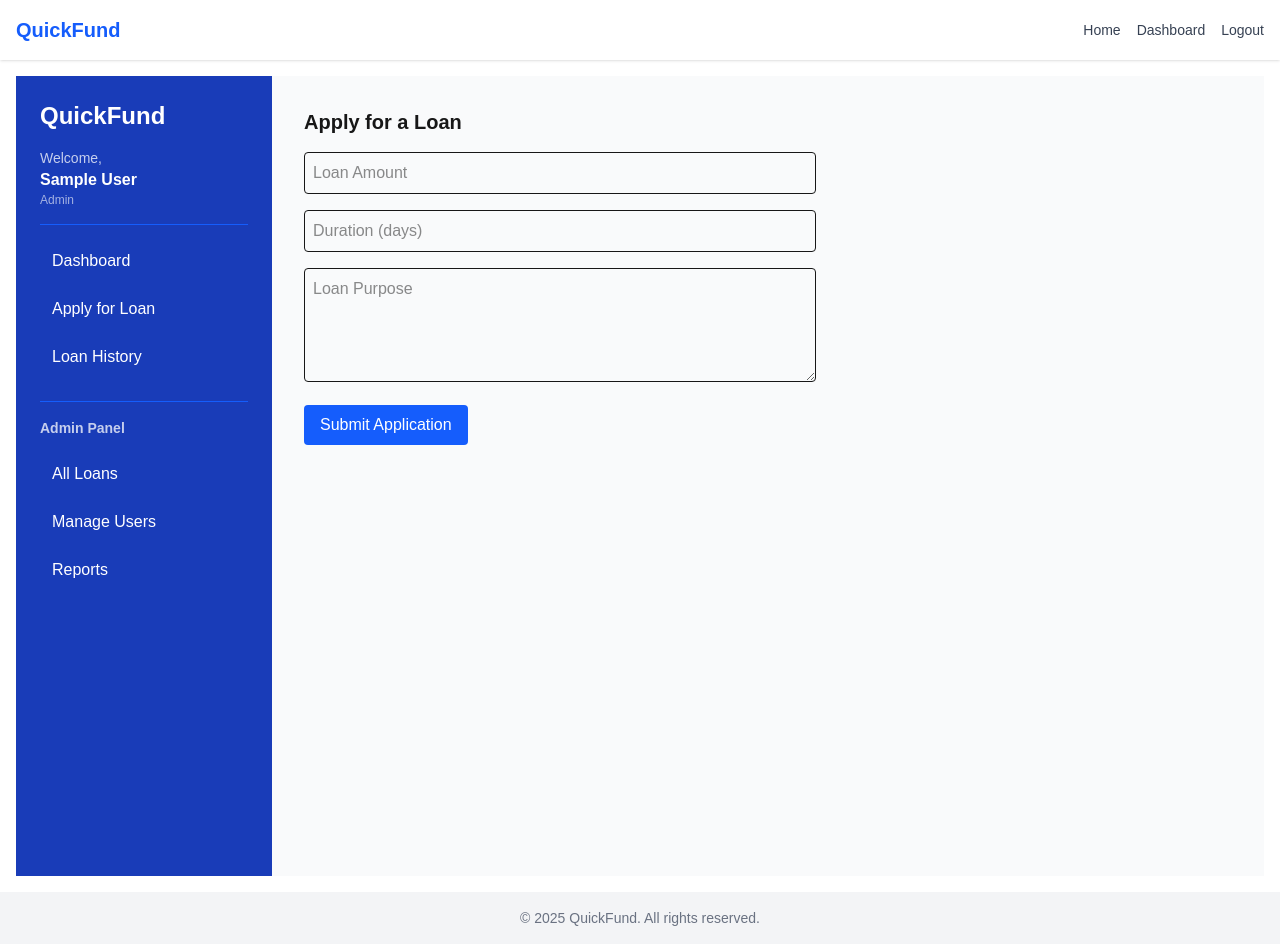
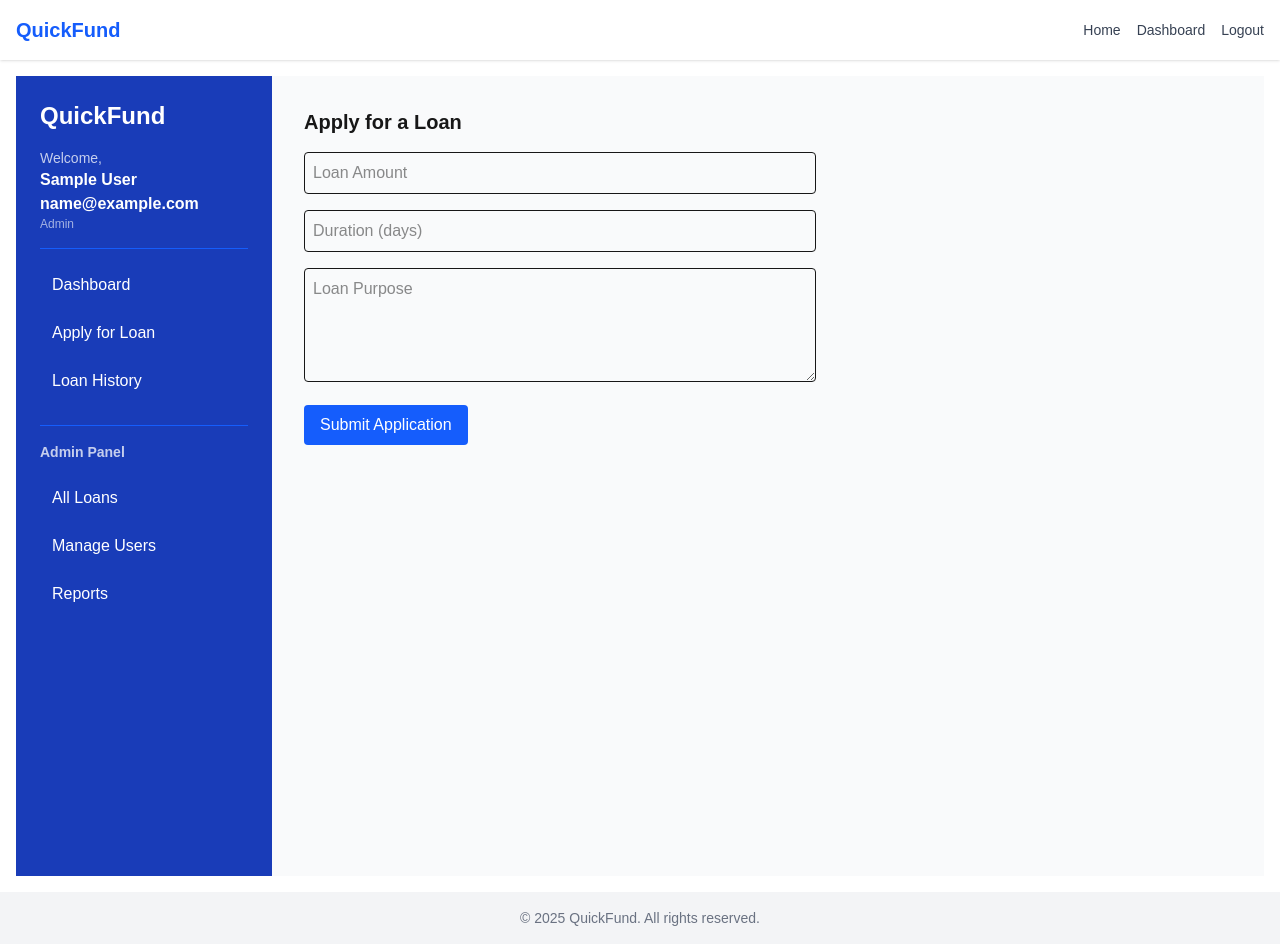
Before and after one commit to degee147/quickfund-frontend, a Next.js app: page /dashboard/apply in a window 1280 px wide. Built offline with nearby package versions, Linux system fonts and the light colour scheme; no server answers; sample sign-in values are in the browser's storage.

Commit message:
showing user email on dashboard sidebar

```diff
--- a/app/dashboard/layout.tsx
+++ b/app/dashboard/layout.tsx
@@ -41,7 +41,7 @@ export default function DashboardLayout({ children }: { children: ReactNode }) {
                 <div className="border-b border-blue-600 pb-4">
                     <p className="text-sm opacity-75">Welcome,</p>
                     <p className="font-semibold">{user?.name}</p>
-                    {/* <p className="font-semibold">{user?.id}</p> */}
+                    <p className="font-semibold">{user?.email}</p>
                     <p className="text-xs opacity-60 capitalize">{user?.role}</p>
                 </div>
 
```
